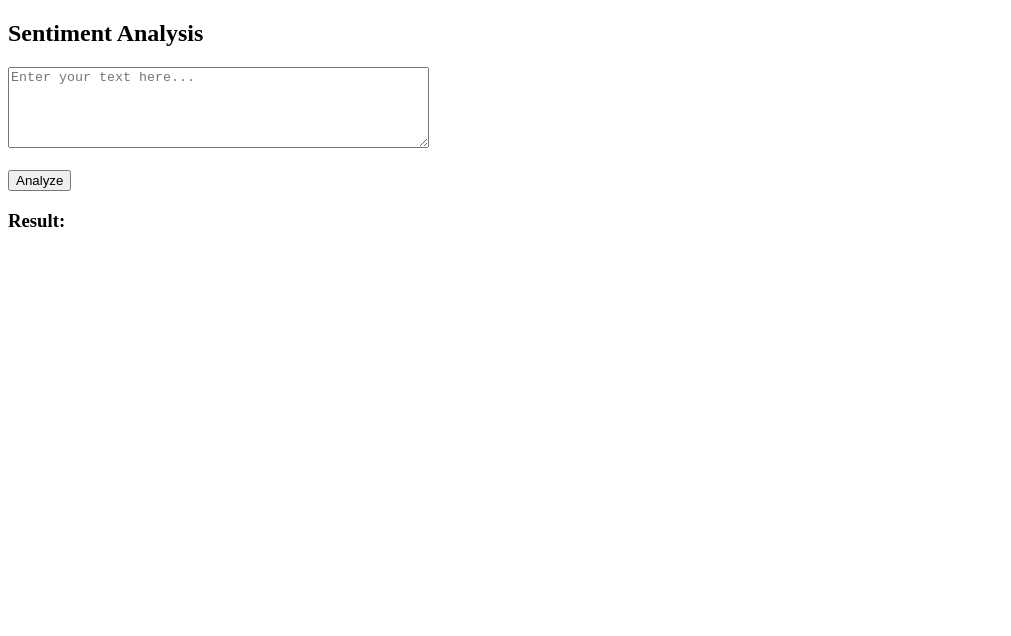
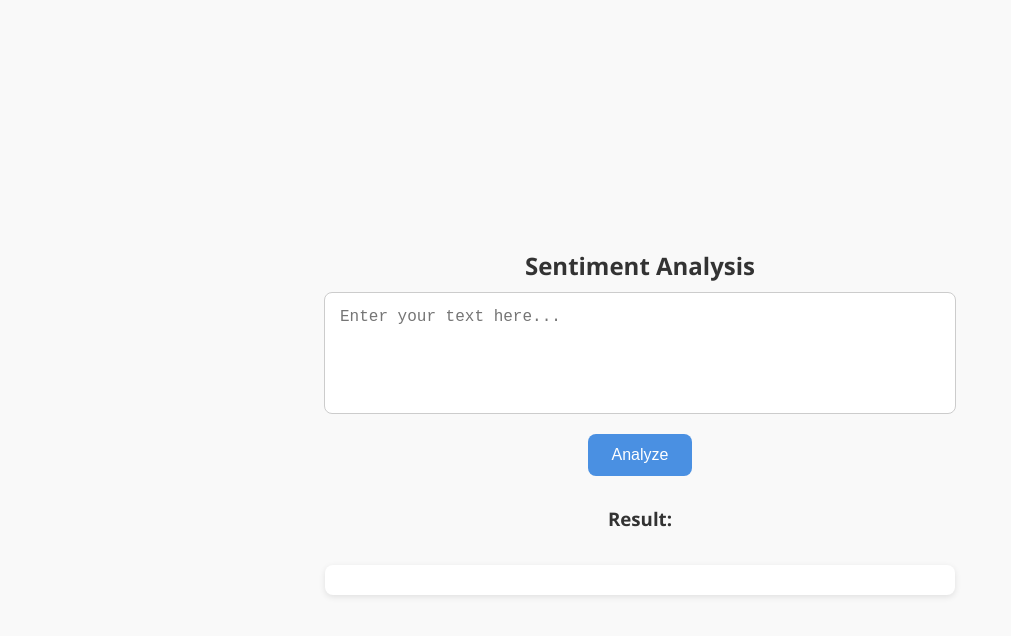
Before and after one commit to NyanLinHtutRain/sentiment-analyzer, a plain HTML site: page index.html in a window 1280 px wide. Shown: the whole page, without its empty margins (0-1011 px from the left). Drawn offline with Linux system fonts and the light colour scheme.

Commit message:
new file

```diff
--- a/index.html
+++ b/index.html
@@ -1,12 +1,76 @@
 <!DOCTYPE html>
-<html>
+<html lang="en">
 <head>
+  <meta charset="UTF-8">
+  <meta name="viewport" content="width=device-width, initial-scale=1.0">
   <title>Sentiment Analyzer</title>
-  <meta charset="UTF-8">
+  <style>
+    body {
+      background-color: #f9f9f9;
+      font-family: 'Segoe UI', Tahoma, Geneva, Verdana, sans-serif;
+      display: flex;
+      flex-direction: column;
+      align-items: center;
+      justify-content: center;
+      min-height: 100vh;
+      padding: 20px;
+      margin: 0;
+    }
+
+    h2 {
+      color: #333;
+      margin-bottom: 10px;
+    }
+
+    textarea {
+      width: 100%;
+      max-width: 600px;
+      padding: 15px;
+      border: 1px solid #ccc;
+      border-radius: 8px;
+      font-size: 1rem;
+      resize: none;
+      margin-bottom: 20px;
+      background: #fff;
+    }
+
+    button {
+      padding: 12px 24px;
+      font-size: 1rem;
+      border: none;
+      background-color: #4a90e2;
+      color: white;
+      border-radius: 8px;
+      cursor: pointer;
+      transition: background-color 0.3s ease;
+    }
+
+    button:hover {
+      background-color: #357ABD;
+    }
+
+    h3 {
+      color: #333;
+      margin-top: 30px;
+    }
+
+    pre {
+      background: #ffffff;
+      padding: 15px;
+      border-radius: 8px;
+      box-shadow: 0 2px 6px rgba(0, 0, 0, 0.1);
+      width: 100%;
+      max-width: 600px;
+      white-space: pre-wrap;
+      word-wrap: break-word;
+      font-family: 'Courier New', Courier, monospace;
+      font-size: 0.95rem;
+    }
+  </style>
 </head>
 <body>
   <h2>Sentiment Analysis</h2>
-  <textarea id="textInput" rows="5" cols="50" placeholder="Enter your text here..."></textarea><br><br>
+  <textarea id="textInput" rows="5" placeholder="Enter your text here..."></textarea>
   <button onclick="analyzeSentiment()">Analyze</button>
 
   <h3>Result:</h3>
```
